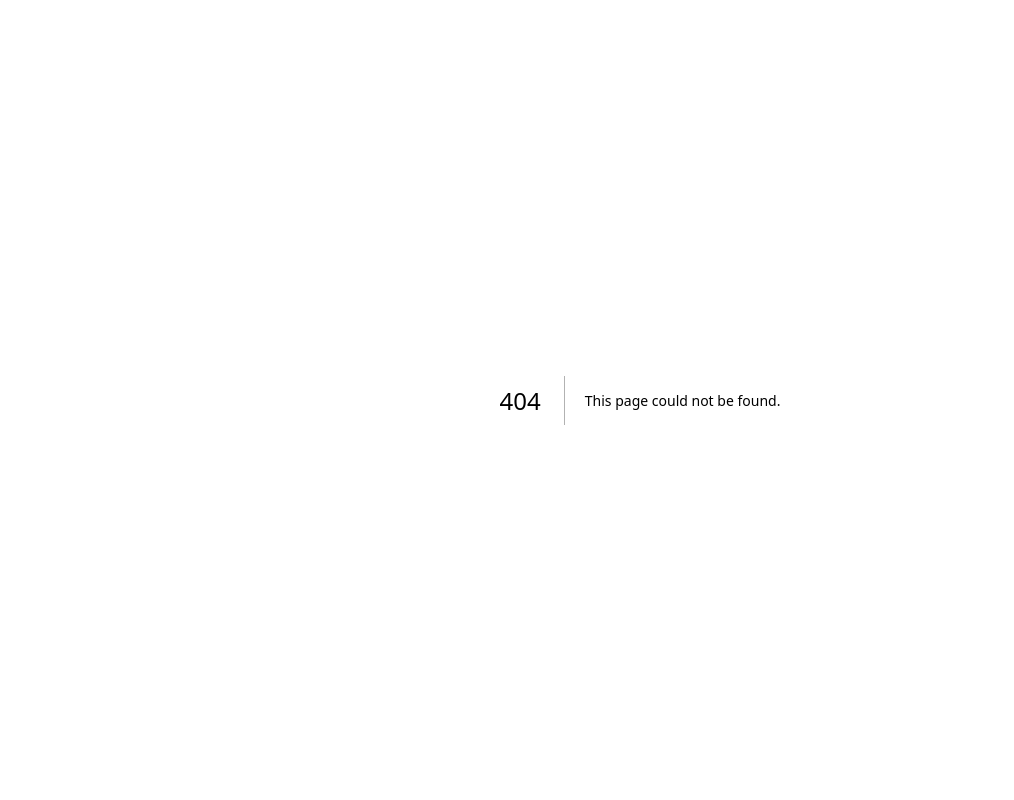
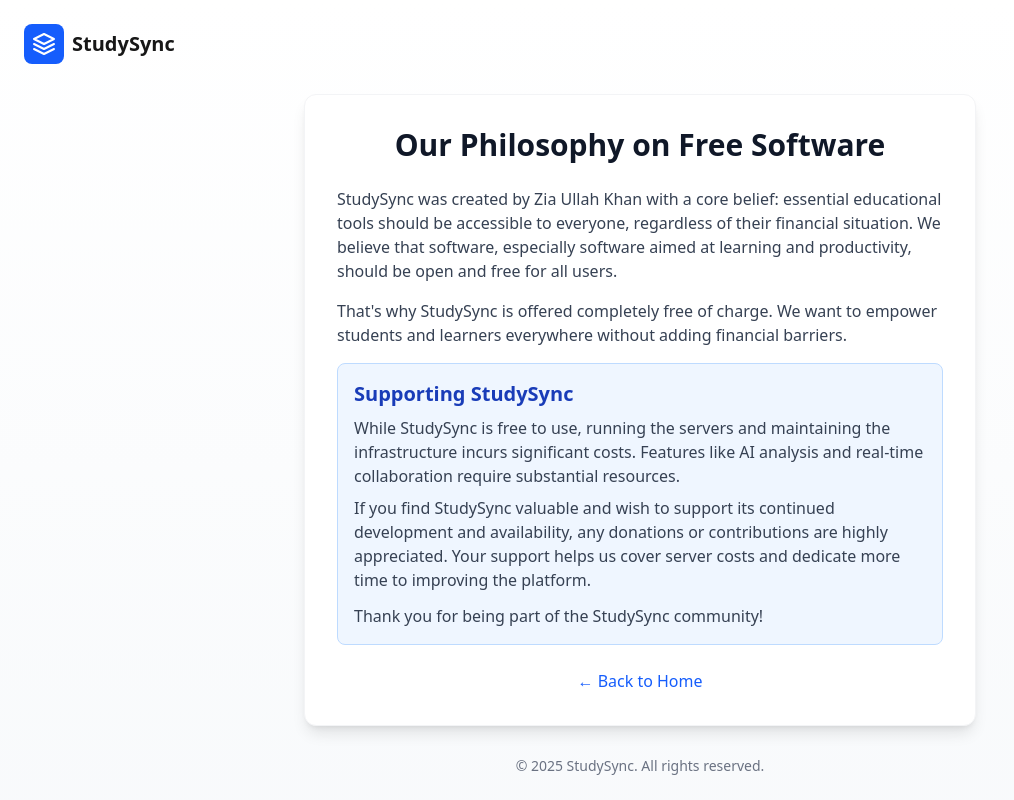
Before and after one commit to Zia-ullah-khan/studysync, a Next.js app: page /free-software in a window 1280 px wide. Before the commit this address had no page. Shown: the whole page, without its empty margins (0-1014 px from the left). Built offline with nearby package versions, Linux system fonts and the light colour scheme.

Commit message:
feat: add Free Software page outlining accessibility philosophy and support options

```diff
--- /dev/null
+++ b/src/app/free-software/page.tsx
@@ -0,0 +1,58 @@
+'use client';
+
+import Link from 'next/link';
+
+export default function FreeSoftwarePage() {
+  return (
+    <div className="min-h-screen bg-gradient-to-b from-white to-slate-50 dark:from-gray-900 dark:to-gray-800 flex flex-col">
+      <header className="p-6">
+        <Link href="/" className="flex items-center gap-2 w-fit">
+          <div className="bg-blue-600 text-white p-2 rounded-lg">
+            <svg xmlns="http://www.w3.org/2000/svg" width="24" height="24" viewBox="0 0 24 24" fill="none" stroke="currentColor" strokeWidth="2" strokeLinecap="round" strokeLinejoin="round">
+              <path d="M12 2L2 7l10 5 10-5-10-5z"></path>
+              <path d="M2 17l10 5 10-5"></path>
+              <path d="M2 12l10 5 10-5"></path>
+            </svg>
+          </div>
+          <span className="text-xl font-bold">StudySync</span>
+        </Link>
+      </header>
+
+      <main className="flex-1 flex items-center justify-center px-4 sm:px-6 lg:px-8">
+        <div className="w-full max-w-2xl bg-white dark:bg-gray-800 p-8 rounded-xl shadow-lg border border-gray-100 dark:border-gray-700">
+          <h1 className="text-3xl font-bold mb-6 text-center text-gray-900 dark:text-white">Our Philosophy on Free Software</h1>
+
+          <div className="prose dark:prose-invert max-w-none text-gray-700 dark:text-gray-300 space-y-4">
+            <p>
+              StudySync was created by Zia Ullah Khan with a core belief: essential educational tools should be accessible to everyone, regardless of their financial situation. We believe that software, especially software aimed at learning and productivity, should be open and free for all users.
+            </p>
+            <p>
+              That's why StudySync is offered completely free of charge. We want to empower students and learners everywhere without adding financial barriers.
+            </p>
+            <div className="p-4 bg-blue-50 dark:bg-blue-900/30 border border-blue-200 dark:border-blue-700/50 rounded-lg">
+              <h2 className="text-xl font-semibold mb-2 text-blue-800 dark:text-blue-300">Supporting StudySync</h2>
+              <p>
+                While StudySync is free to use, running the servers and maintaining the infrastructure incurs significant costs. Features like AI analysis and real-time collaboration require substantial resources.
+              </p>
+              <p className="mt-2">
+                If you find StudySync valuable and wish to support its continued development and availability, any donations or contributions are highly appreciated. Your support helps us cover server costs and dedicate more time to improving the platform.
+              </p>
+              <p className="mt-3">
+                Thank you for being part of the StudySync community!
+              </p>
+            </div>
+            <p className="text-center mt-6">
+              <Link href="/" className="text-blue-600 dark:text-blue-400 hover:underline">
+                &larr; Back to Home
+              </Link>
+            </p>
+          </div>
+        </div>
+      </main>
+
+      <footer className="py-6 text-center text-sm text-gray-500">
+        &copy; {new Date().getFullYear()} StudySync. All rights reserved.
+      </footer>
+    </div>
+  );
+}
--- a/src/app/login/page.tsx
+++ b/src/app/login/page.tsx
@@ -129,7 +129,11 @@
       </header>
 
       <main className="flex-1 flex items-center justify-center px-4 sm:px-6 lg:px-8">
-        <div className="bg-white dark:bg-gray-800 p-8 rounded-xl shadow-lg border border-gray-100 dark:border-gray-700 w-full max-w-md">
+        <div className="w-full max-w-md">
+          <div className="mb-4 p-3 bg-yellow-100 border border-yellow-300 text-yellow-800 rounded-md text-sm dark:bg-yellow-900/30 dark:border-yellow-700/50 dark:text-yellow-300">
+            Note: Some requests might take a bit longer. Our servers sometimes take a short nap to save energy (and costs!). Thanks for your patience!
+          </div>
+          <div className="bg-white dark:bg-gray-800 p-8 rounded-xl shadow-lg border border-gray-100 dark:border-gray-700">
             <div className="flex mb-8">
               <button
                 className={`flex-1 py-3 font-medium text-center border-b-2 ${isLogin ? 'border-blue-600 text-blue-600' : 'border-gray-200 dark:border-gray-700 text-gray-500'}`}
@@ -271,6 +275,7 @@
               </button>
             </p>
           </div>
+        </div>
       </main>
 
       <footer className="py-6 text-center text-sm text-gray-500">
--- a/src/app/page.tsx
+++ b/src/app/page.tsx
@@ -23,6 +23,13 @@
         </div>
       </nav>
 
+      <div className="bg-blue-100 dark:bg-blue-900/50 py-2 px-6 text-center text-sm text-blue-800 dark:text-blue-300">
+        <span>Learn about our commitment to accessibility. </span>
+        <Link href="/free-software" className="font-medium underline hover:text-blue-600 dark:hover:text-blue-200">
+          Read Our Philosophy
+        </Link>
+      </div>
+
       <section className="max-w-6xl mx-auto px-6 pt-20 pb-16 text-center">
         <h1 className="text-5xl font-bold mb-6">Your Ultimate Study Companion</h1>
         <p className="text-xl text-gray-600 dark:text-gray-300 mb-10 max-w-3xl mx-auto">
@@ -38,10 +45,10 @@
         </div>
       </section>
 
-      <section id="features" className="max-w-6xl mx-auto px-6 py-16">
-        <h2 className="text-3xl font-bold text-center mb-12">Three Powerful Tools, One Platform</h2>
+      <section id="features" className="max-w-7xl mx-auto px-6 py-16">
+        <h2 className="text-3xl font-bold text-center mb-12">Four Powerful Tools, One Platform</h2>
 
-        <div className="grid md:grid-cols-3 gap-8">
+        <div className="grid md:grid-cols-2 lg:grid-cols-4 gap-8">
           <div className="bg-white dark:bg-gray-800 rounded-xl p-6 shadow-lg border border-gray-100 dark:border-gray-700">
             <div className="bg-blue-100 dark:bg-blue-900/30 p-3 rounded-lg inline-block mb-4">
               <svg xmlns="http://www.w3.org/2000/svg" width="24" height="24" viewBox="0 0 24 24" fill="none" stroke="currentColor" strokeWidth="2" strokeLinecap="round" strokeLinejoin="round" className="text-blue-600 dark:text-blue-400">
@@ -52,7 +59,7 @@
             </div>
             <h3 className="text-xl font-bold mb-3">EduBot</h3>
             <p className="text-gray-600 dark:text-gray-300 mb-4">
-              Your AI chat companion that answers questions, creates flashcards, and quizzes you on material from your notes.
+              AI chat companion for Q&A, flashcards, and quizzes based on your notes.
             </p>
             <Link href="/edubot" className="text-blue-600 dark:text-blue-400 font-medium flex items-center gap-1 hover:underline">
               Try EduBot
@@ -75,7 +82,7 @@
             </div>
             <h3 className="text-xl font-bold mb-3">SmartNotes</h3>
             <p className="text-gray-600 dark:text-gray-300 mb-4">
-              Upload or record lectures to get instant AI-powered transcriptions, summaries, and key concepts.
+              Upload or record lectures for AI transcriptions, summaries, and key concepts.
             </p>
             <Link href="/smartnotes" className="text-green-600 dark:text-green-400 font-medium flex items-center gap-1 hover:underline">
               Try SmartNotes
@@ -96,10 +103,29 @@
             </div>
             <h3 className="text-xl font-bold mb-3">LearnSphere</h3>
             <p className="text-gray-600 dark:text-gray-300 mb-4">
-              Visualize your learning journey with a personalized dashboard showing strengths, weaknesses, and topic mastery.
+              Personalized dashboard visualizing strengths, weaknesses, and topic mastery.
             </p>
             <Link href="/learnsphere" className="text-purple-600 dark:text-purple-400 font-medium flex items-center gap-1 hover:underline">
               Try LearnSphere
+              <svg xmlns="http://www.w3.org/2000/svg" width="16" height="16" viewBox="0 0 24 24" fill="none" stroke="currentColor" strokeWidth="2" strokeLinecap="round" strokeLinejoin="round" className="mt-0.5">
+                <path d="M5 12h14"></path>
+                <path d="m12 5 7 7-7 7"></path>
+              </svg>
+            </Link>
+          </div>
+          <div className="bg-white dark:bg-gray-800 rounded-xl p-6 shadow-lg border border-gray-100 dark:border-gray-700">
+            <div className="bg-yellow-100 dark:bg-yellow-900/30 p-3 rounded-lg inline-block mb-4">
+              <svg xmlns="http://www.w3.org/2000/svg" width="24" height="24" viewBox="0 0 24 24" fill="none" stroke="currentColor" strokeWidth="2" strokeLinecap="round" strokeLinejoin="round" className="text-yellow-600 dark:text-yellow-400">
+                <path d="M17 3a2.85 2.83 0 1 1 4 4L7.5 20.5 2 22l1.5-5.5Z"/>
+                <path d="m15 5 4 4"/>
+              </svg>
+            </div>
+            <h3 className="text-xl font-bold mb-3">NoteSketch</h3>
+            <p className="text-gray-600 dark:text-gray-300 mb-4">
+              Digital canvas for handwritten notes, diagrams, and equations, integrated with your studies.
+            </p>
+            <Link href="/notesketch" className="text-yellow-600 dark:text-yellow-400 font-medium flex items-center gap-1 hover:underline">
+              Try NoteSketch
               <svg xmlns="http://www.w3.org/2000/svg" width="16" height="16" viewBox="0 0 24 24" fill="none" stroke="currentColor" strokeWidth="2" strokeLinecap="round" strokeLinejoin="round" className="mt-0.5">
                 <path d="M5 12h14"></path>
                 <path d="m12 5 7 7-7 7"></path>
@@ -173,10 +199,10 @@
               </div>
               <span className="text-xl font-bold">StudySync</span>
             </div>
-            <div className="flex gap-8">
-              <a href="#" className="hover:text-blue-600 transition-colors">About</a>
-              <a href="#" className="hover:text-blue-600 transition-colors">Support</a>
-              <a href="#" className="hover:text-blue-600 transition-colors">Privacy</a>
+            <div className="flex flex-wrap justify-center gap-6 md:gap-8 mt-4 md:mt-0">
+              <Link href="/free-software" className="hover:text-blue-600 transition-colors text-sm">Our Philosophy</Link>
+              <Link href="/tos" className="hover:text-blue-600 transition-colors text-sm">Terms of Service</Link>
+              <Link href="/privacy" className="hover:text-blue-600 transition-colors text-sm">Privacy Policy</Link>
             </div>
           </div>
           <div className="mt-8 pt-8 border-t border-gray-200 dark:border-gray-800 text-center text-gray-500 dark:text-gray-400">
```
Lines whose indentation alone changed are shown as unchanged.
